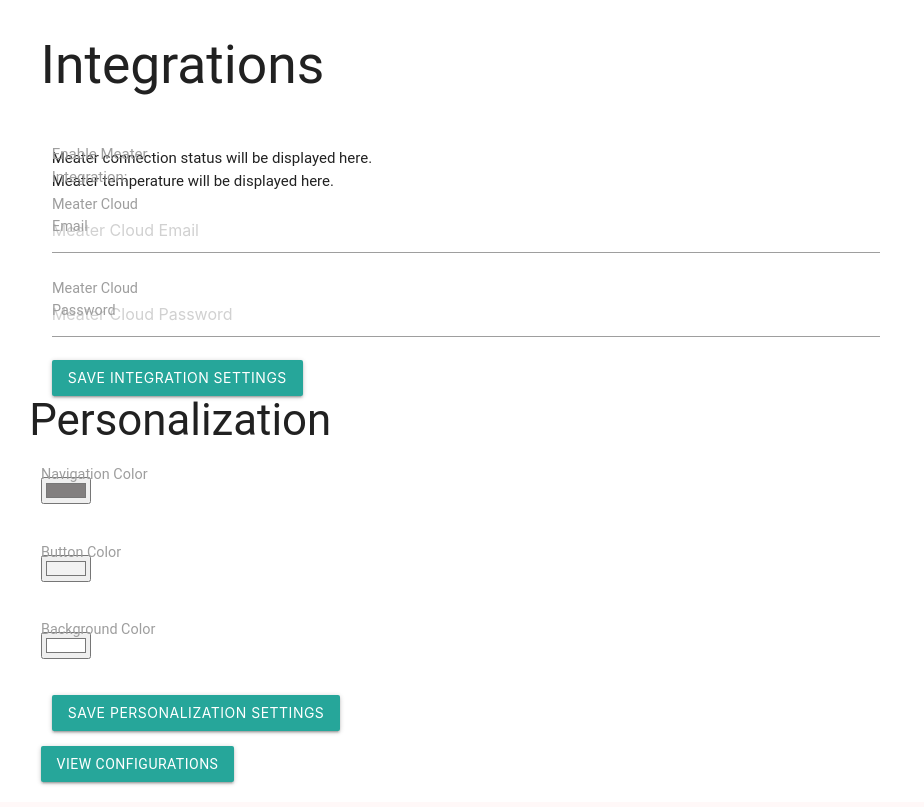
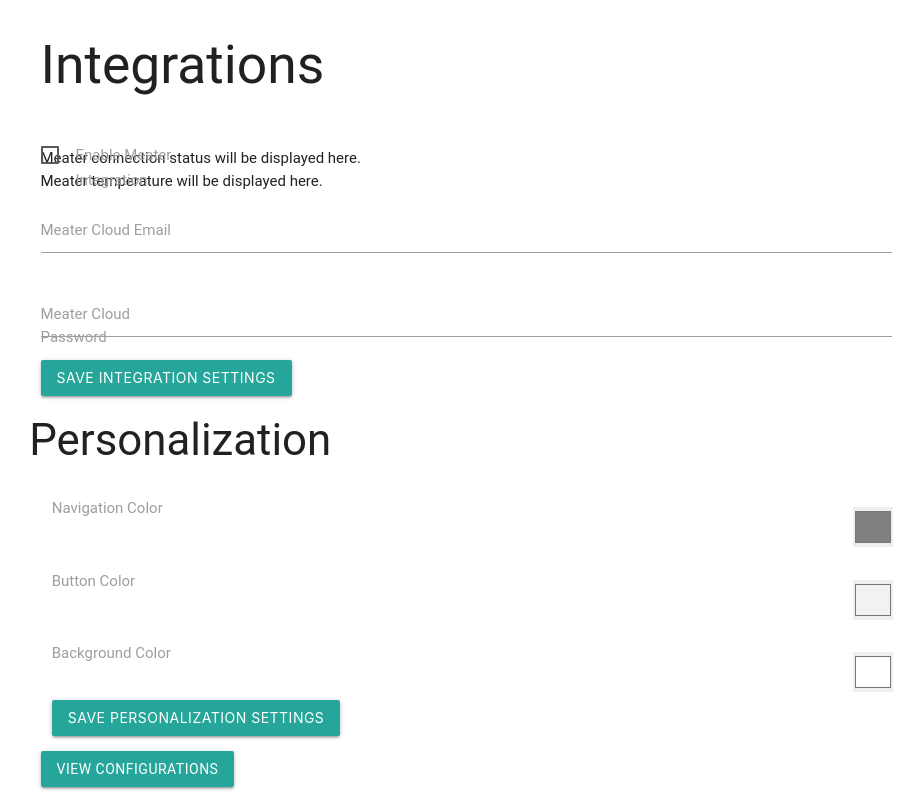
Before and after one commit to Killerphish/MasterPI, a Flask app: template templates/settings.html in a window 1280 px wide. Shown: the part 915-1722 px from the top of the page, without its empty margins (174-1098 px from the left). Before the commit the page ends 1700 px from the top, so only its background shows below. Run offline with Flask 3, Linux system fonts and the light colour scheme; the template is opened without the code that fills it, so the values that code supplies are empty.

Commit message:
style updates

```diff
--- a/static/css/style.css
+++ b/static/css/style.css
@@ -54,8 +54,7 @@ label {
     width: 100%;
     height: 100%;
     overflow: auto;
-    background-color: rgb(0,0,0);
-    background-color: rgba(0,0,0,0.4);
+    background-color: rgba(0, 0, 0, 0.4);
     padding-top: 60px;
 }
 
@@ -144,3 +143,37 @@ label {
     pointer-events: none; /* Ensure the icon doesn't interfere with input events */
     color: #000; /* Adjust the color as needed */
 }
+
+/* Adjust input-field for color inputs */
+.input-field input[type="color"] {
+    position: absolute;
+    right: 10px;
+    top: 10px;
+    width: 40px;
+    height: 40px;
+    padding: 0;
+    border: none;
+}
+
+.input-field input[type="color"] + label {
+    position: relative;
+    transform: translateY(0);
+    font-size: 1rem;
+}
+
+/* Adjust checkbox alignment */
+[type="checkbox"] + span:not(.lever) {
+    padding-left: 35px;
+    line-height: 25px;
+}
+
+/* Ensure labels don't overlap with inputs */
+.input-field {
+    margin-top: 2rem;
+}
+
+.input-field input[type="text"],
+.input-field input[type="email"],
+.input-field input[type="password"] {
+    margin-top: 10px;
+}
--- a/templates/settings.html
+++ b/templates/settings.html
@@ -119,43 +119,47 @@
                     </div>
                     <div id="integrations" class="col s12">
                         <h2>Integrations</h2>
+                        <div class="row">
                             <div class="input-field col s12">
-                            <label for="meater_integration">Enable Meater Integration:</label>
+                                <label>
                                     <input type="checkbox" id="meater_integration" name="meater_integration">
+                                    <span>Enable Meater Integration</span>
+                                </label>
                             </div>
                             <div id="meaterStatus" class="col s12">Meater connection status will be displayed here.</div>
                             <div id="meater-temp" class="col s12">Meater temperature will be displayed here.</div>
                             <div class="input-field col s12">
-                            <input type="email" id="meater_email" name="meater_email" placeholder="Meater Cloud Email">
-                            <label for="meater_email" class="active">Meater Cloud Email</label>
+                                <input type="email" id="meater_email" name="meater_email">
+                                <label for="meater_email">Meater Cloud Email</label>
                             </div>
                             <div class="input-field col s12">
-                            <input type="password" id="meater_password" name="meater_password" placeholder="Meater Cloud Password">
-                            <label for="meater_password" class="active">Meater Cloud Password</label>
+                                <input type="password" id="meater_password" name="meater_password">
+                                <label for="meater_password">Meater Cloud Password</label>
                             </div>
                             <div class="col s12">
-                            <button type="button" id="saveIntegrations" class="btn">Save Integration Settings</button>
+                                <button type="button" id="saveIntegrations" class="btn waves-effect waves-light">Save Integration Settings</button>
                             </div>
                         </div>
-                </form>
+                    </div>
+
                     <h3>Personalization</h3>
                     <form id="personalizationForm" class="col s12">
                         <div class="row">
                             <div class="input-field col s12">
                                 <input type="color" id="navColor" name="navColor" value="#827f7f">
-                            <label for="navColor" class="active">Navigation Color</label>
+                                <label for="navColor">Navigation Color</label>
                             </div>
                         </div>
                         <div class="row">
                             <div class="input-field col s12">
                                 <input type="color" id="buttonColor" name="buttonColor" value="#f2f2f2">
-                            <label for="buttonColor" class="active">Button Color</label>
+                                <label for="buttonColor">Button Color</label>
                             </div>
                         </div>
                         <div class="row">
                             <div class="input-field col s12">
                                 <input type="color" id="backgroundColor" name="backgroundColor" value="#ffffff">
-                            <label for="backgroundColor" class="active">Background Color</label>
+                                <label for="backgroundColor">Background Color</label>
                             </div>
                         </div>
                         <div class="col s12">
```
Lines whose indentation alone changed are shown as unchanged.
